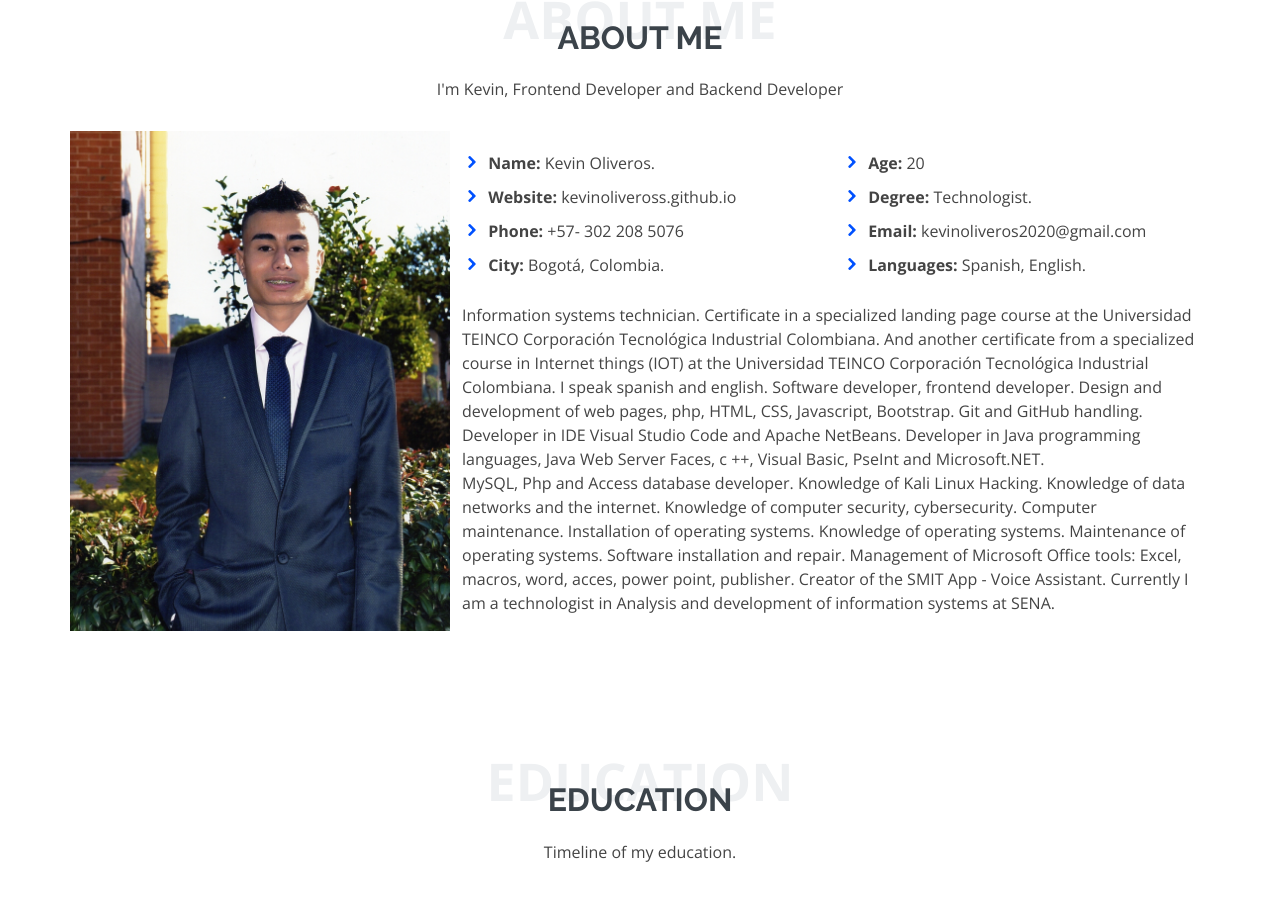
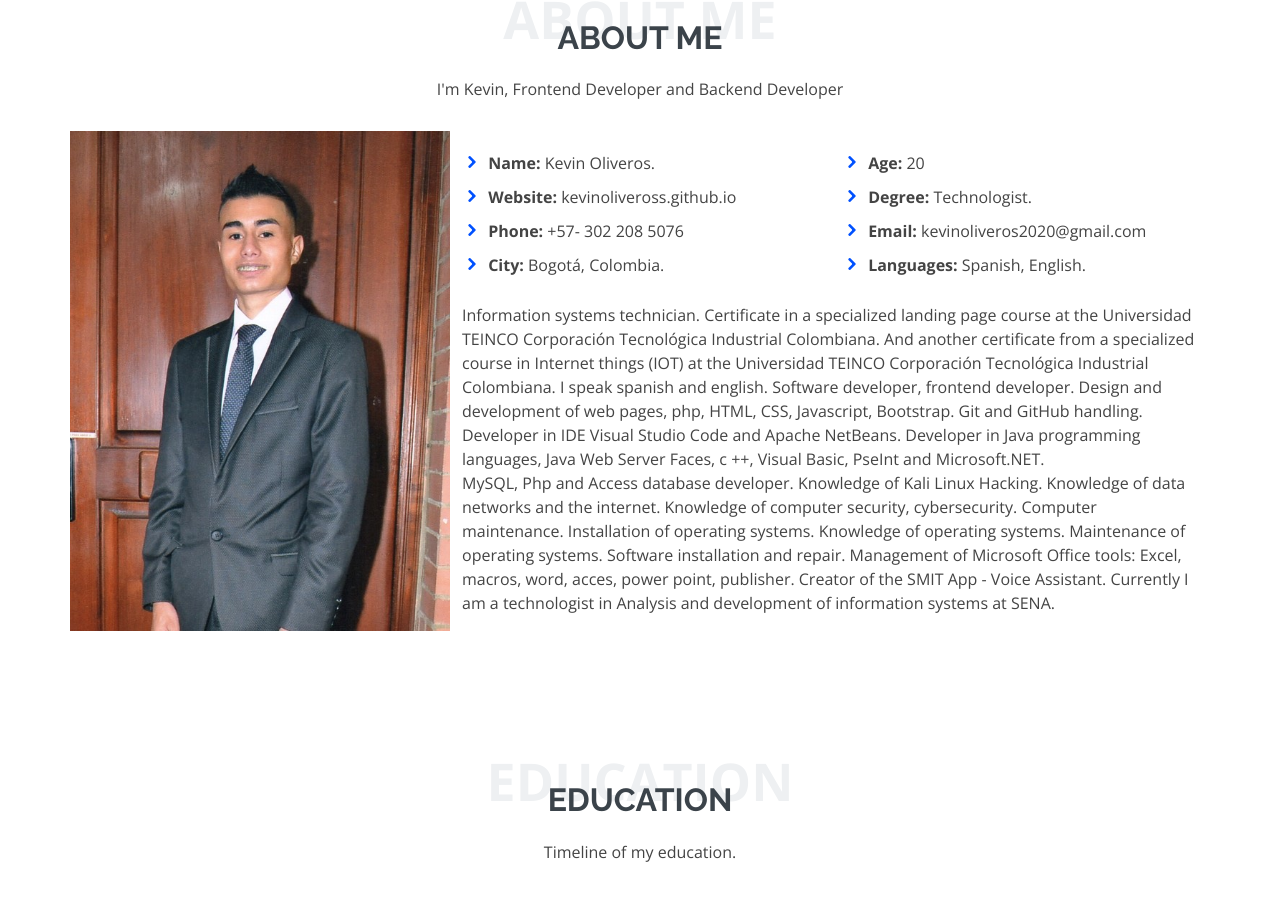
Before and after one commit to Keto2020/kevinoliveros, a plain HTML site: page index.html in a window 1280 px wide. Shown: the part 871-1782 px from the top of the page. Drawn offline with nearby package versions, Linux system fonts and the light colour scheme; files whose address does not match are found by name.

Commit message:
Update style.css

```diff
--- a/assets/css/style.css
+++ b/assets/css/style.css
@@ -590,7 +590,7 @@ section {
 }
 
 .about .image {
-  background: url("../img/me1.jpg") center center no-repeat;
+  background: url("../img/me2.jpg") center center no-repeat;
   background-size: cover;
   min-height: 500px;
 }
```
